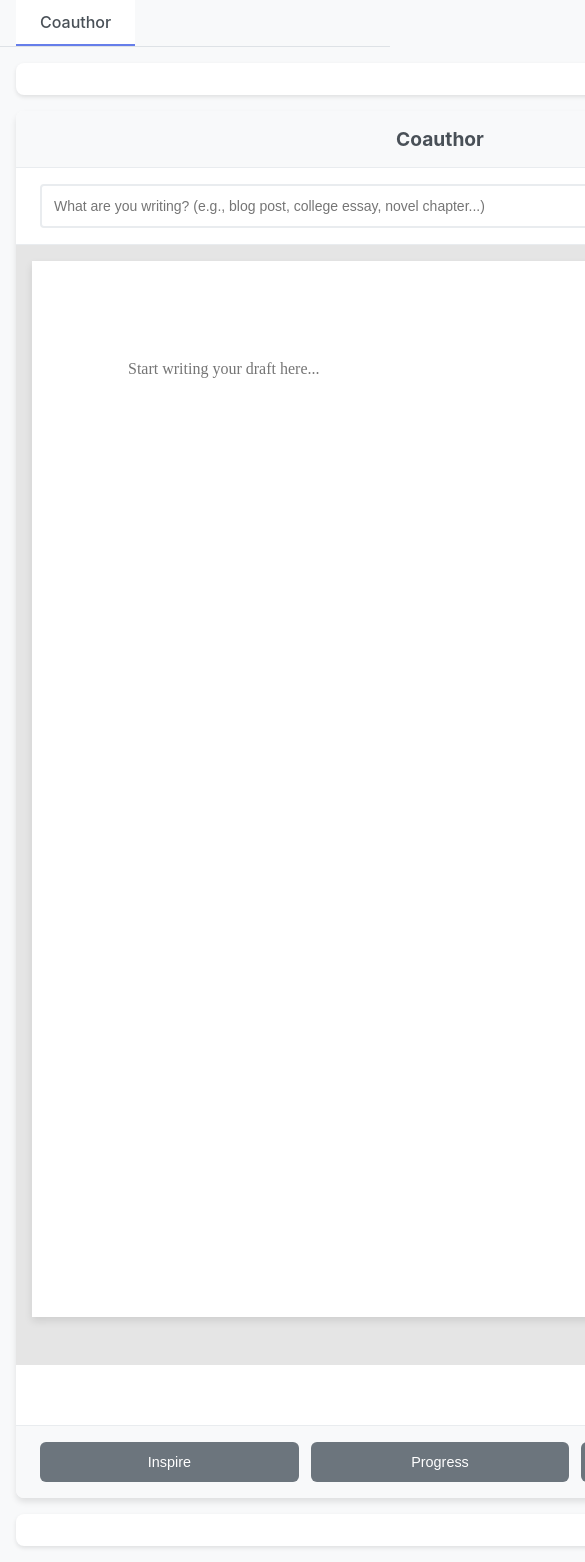
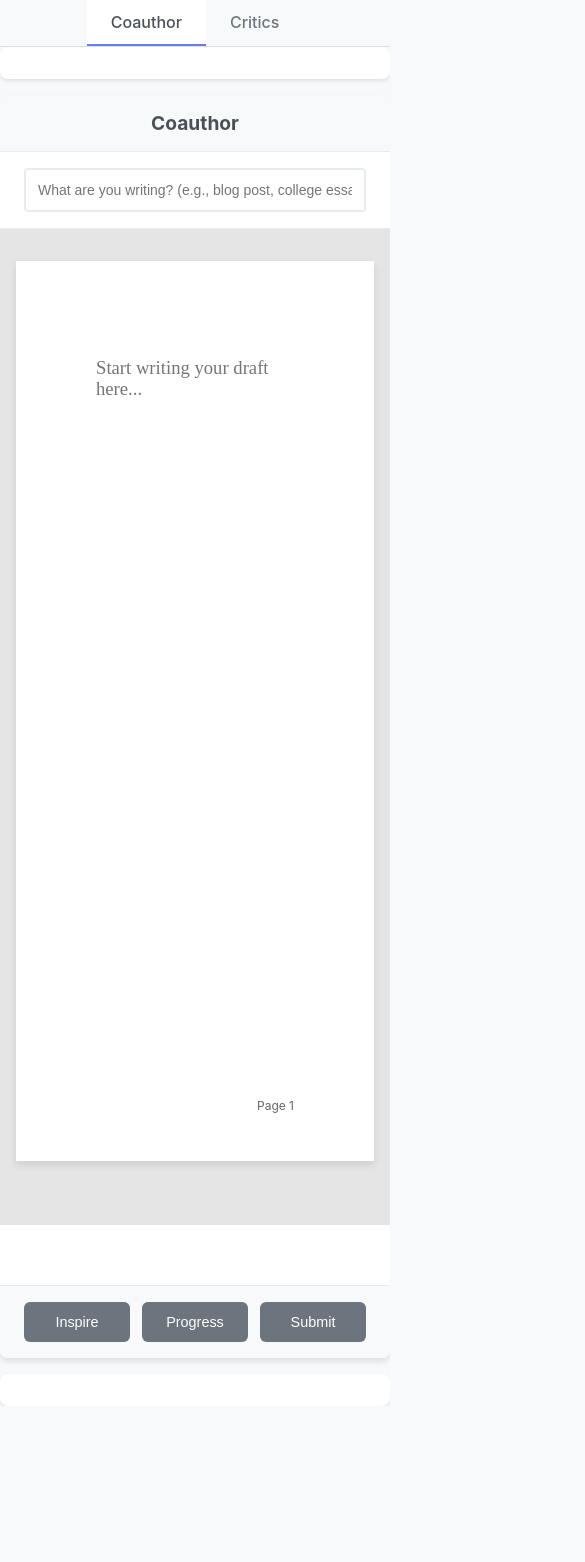
Before and after one commit to franzclarin/Critic-AI, a React (Create React App) app in the folder frontend/: page / in a window 390 px wide. Shown: the top 1562 px of the page, 585 px wide, since content can reach past the window. After the commit the page ends 1406 px from the top, so only its background shows below. Built offline with nearby package versions, Linux system fonts and the light colour scheme.

Commit message:
Integrated standard letter pages

```diff
--- a/frontend/src/App.js
+++ b/frontend/src/App.js
@@ -10,6 +10,7 @@ const App = () => {
   const [loading, setLoading] = useState(false);
   const [loadingSuggestion, setLoadingSuggestion] = useState(false);
   const [loadingProgress, setLoadingProgress] = useState(false);
+  const [activeTab, setActiveTab] = useState('coauthor');
   const textareaRef = useRef(null);
   const [pages, setPages] = useState([0]);
 
@@ -48,16 +49,42 @@ const App = () => {
 
   const calculatePages = () => {
     if (!textareaRef.current) return;
-    const lineHeight = 24;
-    const linesPerPage = Math.floor(792 / lineHeight);
-    const lines = text.split('\n').length;
-    const totalPages = Math.ceil(lines / linesPerPage) || 1;
+
+    const textarea = textareaRef.current;
+    const style = window.getComputedStyle(textarea);
+    const lineHeight = parseFloat(style.lineHeight);
+    const paddingTop = parseFloat(style.paddingTop) || 0;
+    const paddingBottom = parseFloat(style.paddingBottom) || 0;
+
+    const availableHeight = 900 - 96 * 2; // page height minus top/bottom padding
+    const linesPerPage = Math.floor(availableHeight / lineHeight);
+
+    const lines = text.split('\n');
+    let totalLines = 0;
+
+    lines.forEach(line => {
+      if (line === '') {
+        totalLines += 1;
+      } else {
+        // Estimate wrapped lines based on character width
+        const avgCharsPerLine = 80; // approximate characters per line
+        totalLines += Math.ceil(line.length / avgCharsPerLine) || 1;
+      }
+    });
+
+    const totalPages = Math.ceil(totalLines / linesPerPage) || 1;
     setPages(Array.from({length: totalPages}, (_, i) => i));
   };
 
   useEffect(() => {
     calculatePages();
   }, [text]);
+
+  useEffect(() => {
+    const handleResize = () => calculatePages();
+    window.addEventListener('resize', handleResize);
+    return () => window.removeEventListener('resize', handleResize);
+  }, []);
 
   const handleSubmit = async () => {
     if (!text.trim()) {
@@ -129,23 +156,46 @@ const App = () => {
     }
   };
 
-  const renderTextWithHighlights = () => {
-    if (!comments.length) return text;
+  const getHighlightRanges = () => {
+    return comments.map((comment, index) => ({
+      start: comment.position.start,
+      end: comment.position.end,
+      critic: comment.critic,
+      commentId: index,
+      selectedText: comment.selectedText
+    }));
+  };
 
-    let highlightedText = text;
-    let offset = 0;
+  const handleTextareaScroll = () => {
+    // Sync highlight overlay with textarea scroll
+    const textarea = textareaRef.current;
+    const overlay = document.querySelector('.highlight-overlay');
+    if (textarea && overlay) {
+      overlay.scrollTop = textarea.scrollTop;
+      overlay.scrollLeft = textarea.scrollLeft;
+    }
+  };
 
-    comments.forEach((comment, index) => {
-      const startPos = comment.position.start + offset;
-      const endPos = comment.position.end + offset;
-      const highlightClass = `highlight-${comment.critic}`;
-      const highlightSpan = `<span class="${highlightClass}" data-comment-id="${index}">${highlightedText.substring(startPos, endPos)}</span>`;
+  const calculateTextPosition = (textIndex) => {
+    if (!textareaRef.current) return { top: 0, left: 0 };
 
-      highlightedText = highlightedText.substring(0, startPos) + highlightSpan + highlightedText.substring(endPos);
-      offset += highlightSpan.length - (endPos - startPos);
-    });
+    const textarea = textareaRef.current;
+    const style = window.getComputedStyle(textarea);
+    const fontSize = parseFloat(style.fontSize);
+    const lineHeight = parseFloat(style.lineHeight) || fontSize * 1.15;
 
-    return highlightedText;
+    const textBeforeIndex = text.substring(0, textIndex);
+    const lines = textBeforeIndex.split('\n');
+    const lineNumber = lines.length - 1;
+    const charInLine = lines[lineNumber].length;
+
+    // Approximate character width based on font size
+    const charWidth = fontSize * 0.6; // Approximate for Times New Roman
+
+    return {
+      top: lineNumber * lineHeight,
+      left: charInLine * charWidth
+    };
   };
 
   const critics = [
@@ -178,8 +228,17 @@ const App = () => {
   return (
     <div className="app">
       <div className="tab-container">
-        <div className="tab active">
+        <div
+          className={`tab ${activeTab === 'coauthor' ? 'active' : ''}`}
+          onClick={() => setActiveTab('coauthor')}
+        >
           <span>Coauthor</span>
+        </div>
+        <div
+          className={`tab ${activeTab === 'critics' ? 'active' : ''}`}
+          onClick={() => setActiveTab('critics')}
+        >
+          <span>Critics</span>
         </div>
       </div>
 
@@ -220,17 +279,70 @@ const App = () => {
               </div>
 
               <div className="pages-container">
-                {pages.map((pageIndex) => (
-                  <div key={pageIndex} className="page">
-                    <div className="page-number">Page {pageIndex + 1}</div>
+                <div className="page">
+                  <div className="page-number">Page 1</div>
                   <div className="page-content">
-                      {pageIndex === 0 ? (
-                        <>
+                    <div className="editor-wrapper">
+                      {comments.length > 0 && (
+                        <div className="highlight-overlay">
+                          {getHighlightRanges().map((range, index) => {
+                            const startPos = calculateTextPosition(range.start);
+                            const endPos = calculateTextPosition(range.end);
+                            const selectedText = range.selectedText || text.substring(range.start, range.end);
+
+                            // Handle multi-line selections by creating multiple highlight rectangles
+                            const textBetween = text.substring(range.start, range.end);
+                            const hasLineBreak = textBetween.includes('\n');
+
+                            if (hasLineBreak) {
+                              // For multi-line, create separate highlights per line
+                              const lines = textBetween.split('\n');
+                              return lines.map((line, lineIdx) => {
+                                const lineStart = range.start + textBetween.indexOf(line);
+                                const linePos = calculateTextPosition(lineStart);
+                                return (
+                                  <div
+                                    key={`${index}-${lineIdx}`}
+                                    className={`text-highlight highlight-${range.critic}`}
+                                    data-comment-id={range.commentId}
+                                    style={{
+                                      position: 'absolute',
+                                      top: `${linePos.top}px`,
+                                      left: `${linePos.left}px`,
+                                      width: `${line.length * 8.4}px`,
+                                      height: '18px',
+                                      pointerEvents: 'none'
+                                    }}
+                                  />
+                                );
+                              });
+                            } else {
+                              // Single line highlight
+                              return (
+                                <div
+                                  key={index}
+                                  className={`text-highlight highlight-${range.critic}`}
+                                  data-comment-id={range.commentId}
+                                  style={{
+                                    position: 'absolute',
+                                    top: `${startPos.top}px`,
+                                    left: `${startPos.left}px`,
+                                    width: `${selectedText.length * 8.4}px`,
+                                    height: '18px',
+                                    pointerEvents: 'none'
+                                  }}
+                                />
+                              );
+                            }
+                          })}
+                        </div>
+                      )}
                       <textarea
                         ref={textareaRef}
                         className="page-textarea"
                         value={text}
                         onChange={handleTextChange}
+                        onScroll={handleTextareaScroll}
                         placeholder="Start writing your draft here..."
                       />
                       {suggestion && (
@@ -238,12 +350,16 @@ const App = () => {
                           {suggestion}
                         </div>
                       )}
-                        </>
-                      ) : (
-                        <div className="page-overflow">
-                          {/* Additional pages content will be handled here */}
                     </div>
-                      )}
+                  </div>
+                </div>
+                {pages.slice(1).map((pageIndex) => (
+                  <div key={pageIndex} className="page additional-page">
+                    <div className="page-number">Page {pageIndex + 1}</div>
+                    <div className="page-content">
+                      <div className="page-overflow-text">
+                        {/* This will be populated when text overflows */}
+                      </div>
                     </div>
                   </div>
                 ))}
@@ -275,7 +391,7 @@ const App = () => {
             </div>
           </div>
 
-          {/* Right Sidebar - Comments */}
+          {/* Right Sidebar - Comment Bubbles */}
           <div className="right-sidebar">
             {(loading || loadingProgress) && (
               <div className="loading">
@@ -284,12 +400,12 @@ const App = () => {
               </div>
             )}
             {comments.length > 0 && (
-              <div className="comments-section">
-                <h3>Comments</h3>
+              <div className="comment-bubbles">
                 {comments.map((comment, index) => {
                   const criticInfo = critics.find(c => c.type === comment.critic);
                   return (
                     <div key={index} className={`comment-bubble ${comment.critic}`}>
+                      <div className="bubble-pointer"></div>
                       <div className="comment-header">
                         <div className="critic-avatar">
                           {criticInfo.avatar}
--- a/frontend/src/index.css
+++ b/frontend/src/index.css
@@ -21,6 +21,7 @@ body {
 
 .tab-container {
   display: flex;
+  justify-content: center;
   background-color: #f8f9fa;
   border-bottom: 1px solid #dee2e6;
   padding: 0 1rem;
@@ -48,10 +49,10 @@ body {
 
 .main-container {
   flex: 1;
-  padding: 1rem;
+  padding: 0;
   width: 100%;
-  max-width: 1400px;
-  margin: 0 auto;
+  display: flex;
+  justify-content: center;
 }
 
 .layout-grid {
@@ -59,6 +60,8 @@ body {
   grid-template-columns: 350px 1fr 350px;
   gap: 1.5rem;
   min-height: calc(100vh - 60px);
+  width: 100%;
+  max-width: 1400px;
 }
 
 .left-sidebar,
@@ -75,6 +78,7 @@ body {
 .center-content {
   display: flex;
   flex-direction: column;
+  position: relative;
 }
 
 .editor-container {
@@ -121,26 +125,47 @@ body {
 .pages-container {
   flex: 1;
   overflow-y: auto;
-  padding: 1rem;
+  padding: 2rem 1rem;
   background: #e5e5e5;
   margin-bottom: 60px;
+  display: flex;
+  flex-direction: column;
+  align-items: center;
+  justify-content: flex-start;
 }
 
 .page {
-  width: 8.5in;
-  height: 11in;
+  width: 100%;
+  max-width: 700px;
+  height: 900px;
   background: white;
   margin: 0 auto 2rem;
   box-shadow: 0 4px 8px rgba(0, 0, 0, 0.1);
   position: relative;
-  padding: 1in;
+  padding: 96px 80px;
   box-sizing: border-box;
+  overflow: hidden;
+}
+
+.additional-page {
+  pointer-events: none;
+}
+
+.page-overflow-text {
+  width: 100%;
+  height: 100%;
+  font-family: 'Times New Roman', serif;
+  font-size: 14pt;
+  line-height: 1.15;
+  color: #333;
+  white-space: pre-wrap;
+  word-wrap: break-word;
 }
 
 .page-number {
   position: absolute;
-  bottom: 0.5in;
-  right: 1in;
+  bottom: 48px;
+  right: 80px;
   font-size: 12px;
   color: #666;
 }
@@ -150,6 +175,52 @@ body {
   position: relative;
 }
 
+.editor-wrapper {
+  position: relative;
+  width: 100%;
+  height: 100%;
+}
+
+.highlight-overlay {
+  position: absolute;
+  top: 0;
+  left: 0;
+  right: 0;
+  bottom: 0;
+  pointer-events: none;
+  z-index: 1;
+  overflow: hidden;
+  font-family: 'Times New Roman', serif;
+  font-size: 14pt;
+  line-height: 1.15;
+}
+
+.text-highlight {
+  border-radius: 3px;
+  opacity: 0.25;
+  transition: opacity 0.2s ease;
+}
+
+.text-highlight:hover {
+  opacity: 0.4;
+}
+
+.highlight-enthusiastic {
+  background-color: #28a745;
+}
+
+.highlight-analytical {
+  background-color: #007bff;
+}
+
+.highlight-constructive {
+  background-color: #ffc107;
+}
+
+.highlight-creative {
+  background-color: #e83e8c;
+}
+
 .page-textarea {
   width: 100%;
   height: 100%;
@@ -157,9 +228,12 @@ body {
   outline: none;
   resize: none;
   font-family: 'Times New Roman', serif;
-  font-size: 12pt;
-  line-height: 1.5;
+  font-size: 14pt;
+  line-height: 1.15;
   background: transparent;
+  position: relative;
+  z-index: 2;
+  overflow: hidden;
 }
 
 .suggestion-overlay {
@@ -168,8 +242,8 @@ body {
   font-style: italic;
   pointer-events: none;
   font-family: 'Times New Roman', serif;
-  font-size: 12pt;
-  line-height: 1.5;
+  font-size: 14pt;
+  line-height: 1.15;
   white-space: pre-wrap;
 }
 
@@ -204,10 +278,10 @@ body {
 }
 
 .action-buttons {
-  position: fixed;
+  position: absolute;
   bottom: 0;
-  left: 350px;
-  right: 350px;
+  left: 0;
+  right: 0;
   padding: 1rem 1.5rem;
   border-top: 1px solid #e9ecef;
   background-color: #f8f9fa;
@@ -215,7 +289,6 @@ body {
   gap: 0.75rem;
   justify-content: space-between;
   z-index: 10;
-  margin: 0 1.5rem;
 }
 
 .action-btn {
@@ -257,25 +330,31 @@ body {
   color: white;
 }
 
-.comments-section {
-  margin-bottom: 1.5rem;
-}
-
-.comments-section h3 {
-  font-size: 1.1rem;
-  margin-bottom: 1rem;
-  color: #495057;
-  border-bottom: 2px solid #e9ecef;
-  padding-bottom: 0.5rem;
+.comment-bubbles {
+  display: flex;
+  flex-direction: column;
+  gap: 1rem;
 }
 
 .comment-bubble {
   background: white;
-  border-radius: 8px;
-  padding: 1rem;
-  margin-bottom: 1rem;
-  box-shadow: 0 2px 4px rgba(0, 0, 0, 0.1);
-  border-left: 4px solid;
+  border-radius: 12px;
+  padding: 0.75rem;
+  box-shadow: 0 3px 8px rgba(0, 0, 0, 0.12);
+  border-left: 3px solid;
+  position: relative;
+  max-width: 280px;
+}
+
+.bubble-pointer {
+  position: absolute;
+  left: -8px;
+  top: 20px;
+  width: 0;
+  height: 0;
+  border-top: 6px solid transparent;
+  border-bottom: 6px solid transparent;
+  border-right: 8px solid white;
 }
 
 .comment-bubble.enthusiastic {
@@ -297,50 +376,32 @@ body {
 .comment-header {
   display: flex;
   align-items: center;
-  margin-bottom: 0.75rem;
+  margin-bottom: 0.5rem;
 }
 
 .critic-name {
-  font-weight: 500;
-  font-size: 0.9rem;
+  font-weight: 600;
+  font-size: 0.8rem;
   color: #495057;
 }
 
 .quoted-text {
-  background: #f8f9fa;
-  padding: 0.5rem;
-  border-radius: 4px;
+  background: rgba(0, 0, 0, 0.04);
+  padding: 0.4rem 0.6rem;
+  border-radius: 6px;
   font-style: italic;
-  margin-bottom: 0.5rem;
-  font-size: 0.85rem;
-  border-left: 3px solid #dee2e6;
+  margin-bottom: 0.4rem;
+  font-size: 0.8rem;
+  border-left: 2px solid #dee2e6;
+  color: #666;
 }
 
 .comment-text {
-  font-size: 0.9rem;
-  line-height: 1.4;
+  font-size: 0.85rem;
+  line-height: 1.35;
   color: #495057;
 }
 
-.highlight-enthusiastic {
-  background-color: rgba(40, 167, 69, 0.2);
-  cursor: pointer;
-}
-
-.highlight-analytical {
-  background-color: rgba(0, 123, 255, 0.2);
-  cursor: pointer;
-}
-
-.highlight-constructive {
-  background-color: rgba(255, 193, 7, 0.2);
-  cursor: pointer;
-}
-
-.highlight-creative {
-  background-color: rgba(232, 62, 140, 0.2);
-  cursor: pointer;
-}
 
 
 .critic-card.enthusiastic {
@@ -405,11 +466,6 @@ body {
     grid-template-columns: 300px 1fr 300px;
     gap: 1rem;
   }
-
-  .action-buttons {
-    left: 300px;
-    right: 300px;
-  }
 }
 
 @media (max-width: 1000px) {
```
Lines whose indentation alone changed are shown as unchanged.
